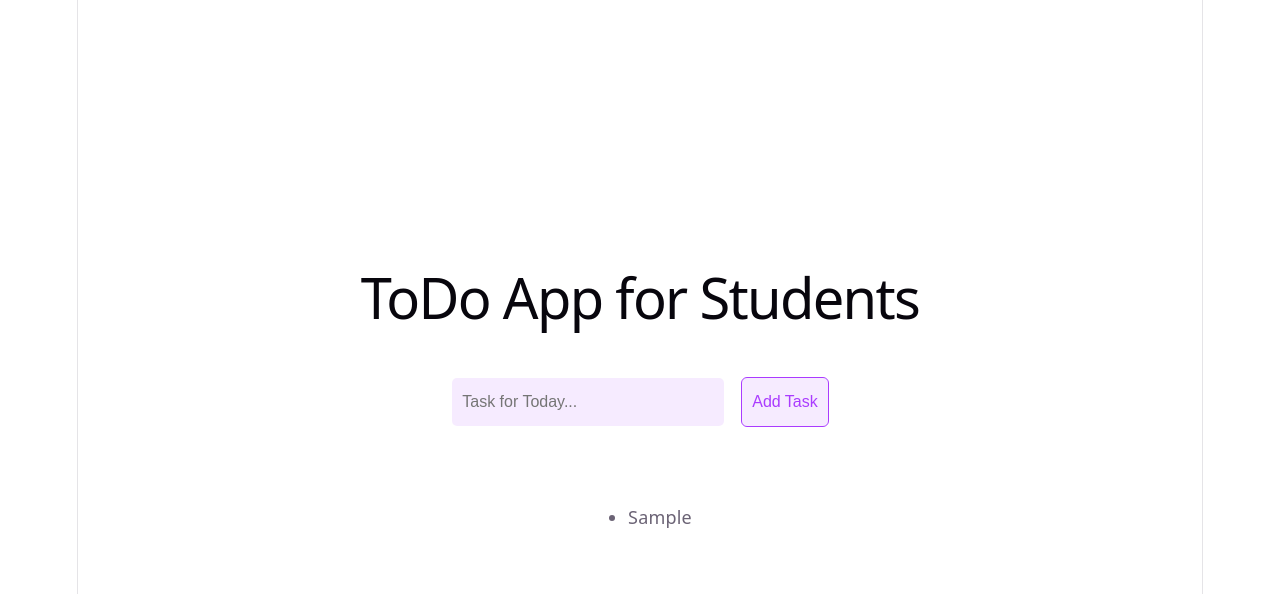
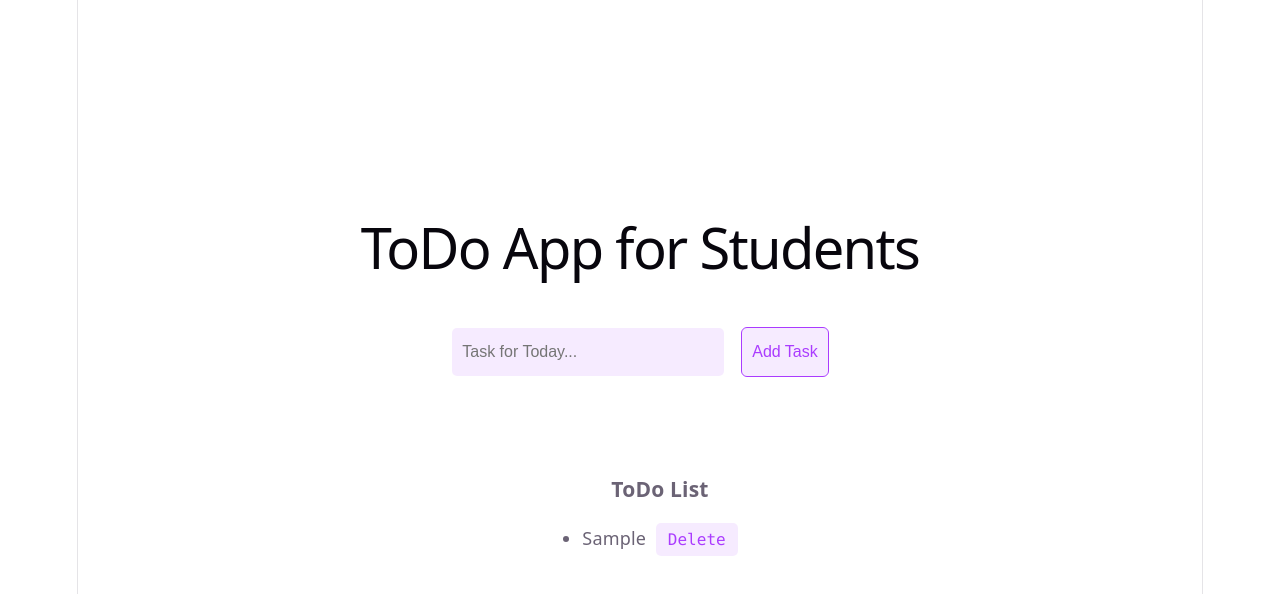
Before and after one commit to buttercup05/React, a React (Vite) app: page / in a window 1280 px wide. Both pictures are taken after typing "Sample" into the empty fields and a click on the button "Add Task". Shown: the top 594 px of the page. Built offline with nearby package versions, Linux system fonts and the light colour scheme.

Commit message:
Added delete buttons

```diff
--- a/src/ToDo.jsx
+++ b/src/ToDo.jsx
@@ -20,6 +20,11 @@ export default function ToDo () {
             addNewTask();
         }
     }
+
+    let deleteToDo = (id) => {
+        setTodos((prevVal) => todos.filter((prevVal, index)=> index != id) );
+    }
+
     return(
         <div className="ToDo">
             <h1>ToDo App for Students</h1>
@@ -28,9 +33,14 @@ export default function ToDo () {
                 <button onClick={addNewTask}>Add Task</button>
             </div>
             <ul className="list">
+                <h3>ToDo List</h3>
                 {
                     todos.map((task, index) => (
-                        <li key={index}>{task}</li>
+                        <li key={index}>
+                            {task}
+                            &nbsp;&nbsp;
+                            <button className="counter" onClick={() => deleteToDo(index)}>Delete</button>
+                        </li>
                     ))
                 }
             </ul>
```
